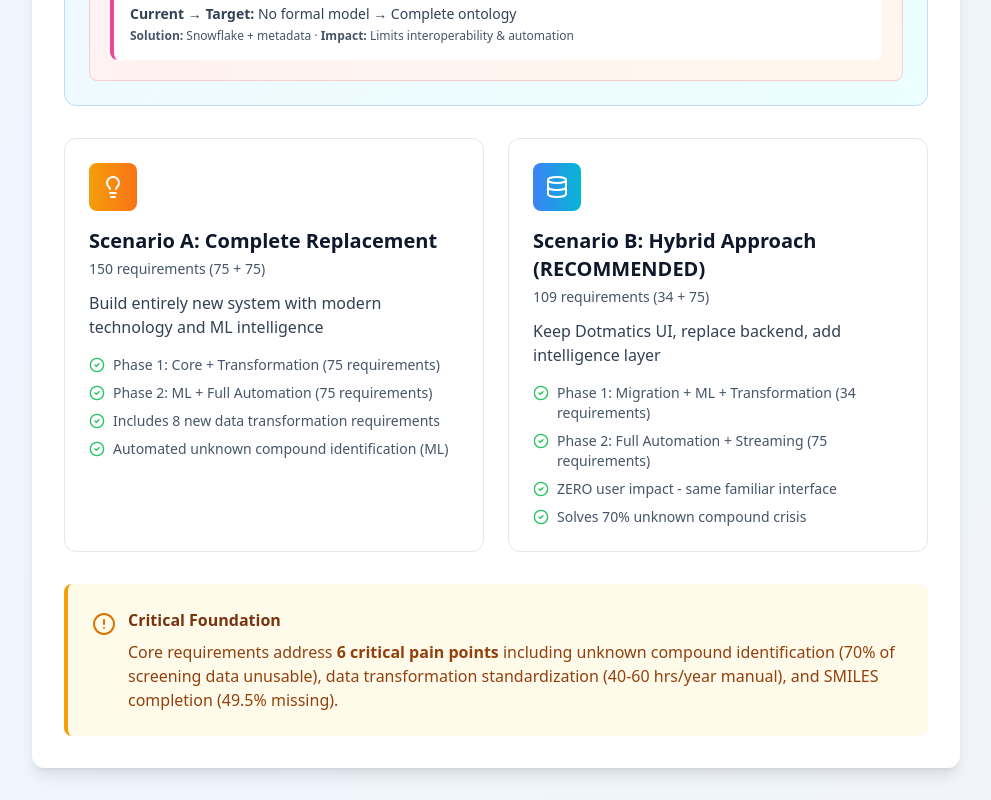
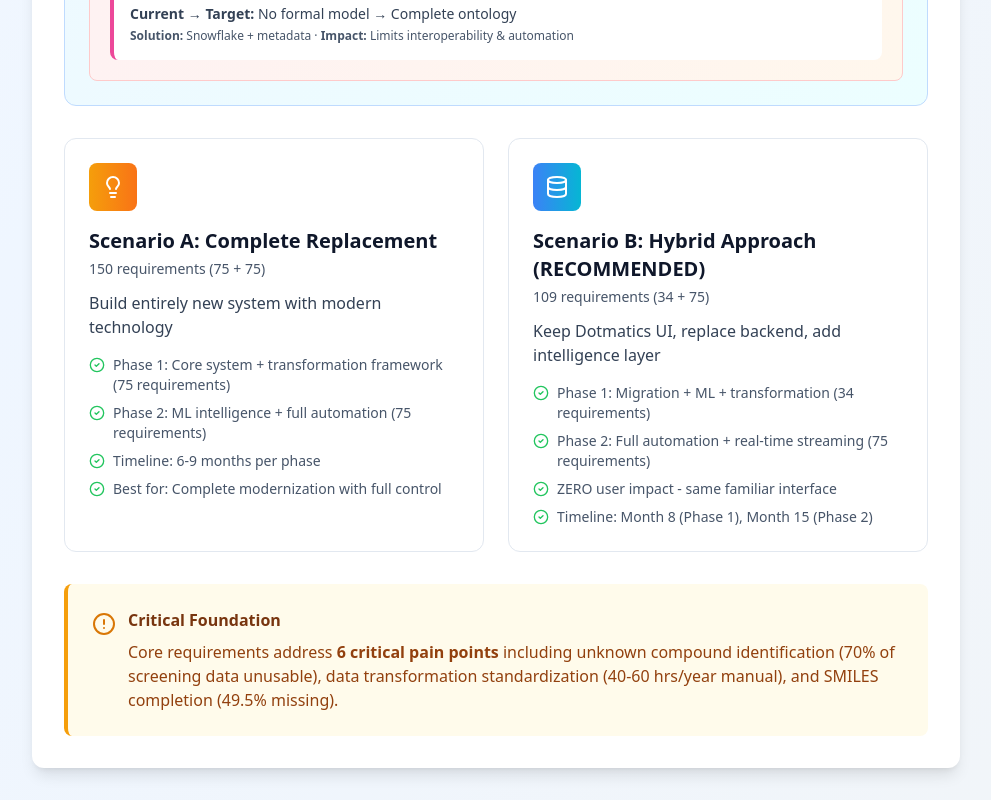
Before and after one commit to akannan2987/Pandora_toolbox_PRD, a React (Vite) app: page / in a window 1280 px wide. Shown: the part 1525-2325 px from the top of the page, without its empty margins (288-1279 px from the left). Built offline with nearby package versions, Linux system fonts and the light colour scheme.

Commit message:
Updated App.tsx

```diff
--- a/src/App.tsx
+++ b/src/App.tsx
@@ -321,12 +321,12 @@ function OverviewSection() {
           subtitle="150 requirements (75 + 75)"
           icon={Lightbulb}
           color="from-amber-500 to-orange-500"
-          description="Build entirely new system with modern technology and ML intelligence"
+          description="Build entirely new system with modern technology"
           features={[
-            'Phase 1: Core + Transformation (75 requirements)',
-            'Phase 2: ML + Full Automation (75 requirements)',
-            'Includes 8 new data transformation requirements',
-            'Automated unknown compound identification (ML)'
+            'Phase 1: Core system + transformation framework (75 requirements)',
+            'Phase 2: ML intelligence + full automation (75 requirements)',
+            'Timeline: 6-9 months per phase',
+            'Best for: Complete modernization with full control'
           ]}
         />
         <ScenarioCard
@@ -336,10 +336,10 @@ function OverviewSection() {
           color="from-blue-500 to-cyan-500"
           description="Keep Dotmatics UI, replace backend, add intelligence layer"
           features={[
-            'Phase 1: Migration + ML + Transformation (34 requirements)',
-            'Phase 2: Full Automation + Streaming (75 requirements)',
+            'Phase 1: Migration + ML + transformation (34 requirements)',
+            'Phase 2: Full automation + real-time streaming (75 requirements)',
             'ZERO user impact - same familiar interface',
-            'Solves 70% unknown compound crisis'
+            'Timeline: Month 8 (Phase 1), Month 15 (Phase 2)'
           ]}
         />
       </div>
```
